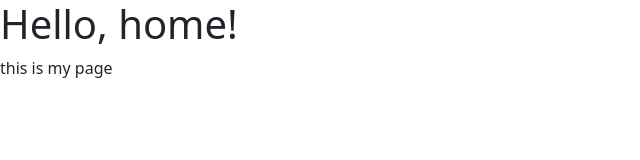
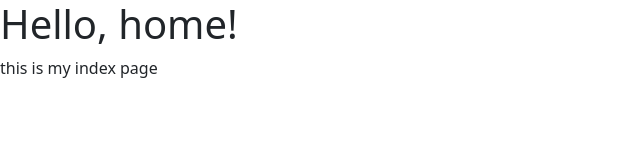
Before and after one commit to abdullahsohel/ecommerce_website, a plain HTML site: page index.html in a window 1280 px wide. Shown: the full height of the page, 0-640 px from the left. Drawn offline with nearby package versions, Linux system fonts and the light colour scheme.

```diff
--- a/index.html
+++ b/index.html
@@ -14,7 +14,8 @@
   <body>
     <h1>Hello, home!</h1>
     <p>
-        this is my page
+        this is my index
+        page
     </p>
 
     <!-- Optional JavaScript; choose one of the two! -->
```
